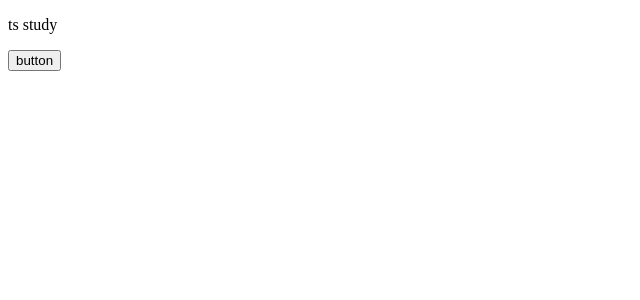
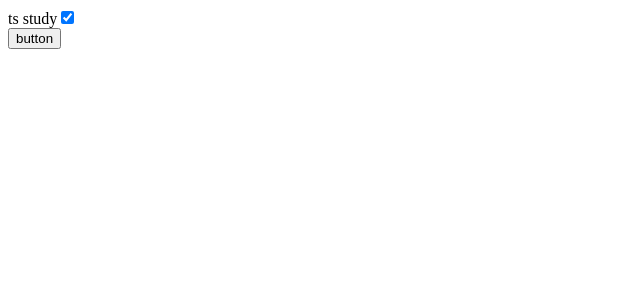
Before and after one commit to baejoonsoo/ts-toDoList, a React (Create React App) app: page / in a window 1280 px wide. Shown: the top 300 px of the page, without its empty margins (0-640 px from the left). Built offline with nearby package versions, Linux system fonts and the light colour scheme.

Commit message:
checkbox

```diff
--- a/src/App.tsx
+++ b/src/App.tsx
@@ -13,7 +13,7 @@ const App = () => {
     {
       id: 1,
       content: "ts study",
-      toDo: false,
+      toDo: true,
     },
   ]);
   return (
--- a/src/ShowList.tsx
+++ b/src/ShowList.tsx
@@ -1,3 +1,6 @@
+import { useState } from "react";
+import Word from "./Word";
+
 type data = {
   id: number;
   content: string;
@@ -7,11 +10,9 @@ type data = {
 const ShowList = ({ listData }: { listData: data[] }) => {
   return (
     <div>
-      {listData.map((data: data) => (
-        <div>
-          <p>{data.content}</p>
-        </div>
-      ))}
+      {listData.map((data: data) => {
+        return <Word data={data} />;
+      })}
     </div>
   );
 };
--- /dev/null
+++ b/src/Word.tsx
@@ -0,0 +1,26 @@
+import { useState } from "react";
+
+type propType = {
+  data: {
+    id: number;
+    content: string;
+    toDo: boolean;
+  };
+};
+
+const Word = ({ data }: propType) => {
+  const [toDo, setToDo] = useState<boolean>(data.toDo);
+
+  const changeDoTo = () => {
+    setToDo(!toDo);
+  };
+
+  return (
+    <div>
+      <span>{data.content}</span>
+      <input type="checkbox" checked={toDo} onClick={changeDoTo} />
+    </div>
+  );
+};
+
+export default Word;
```
